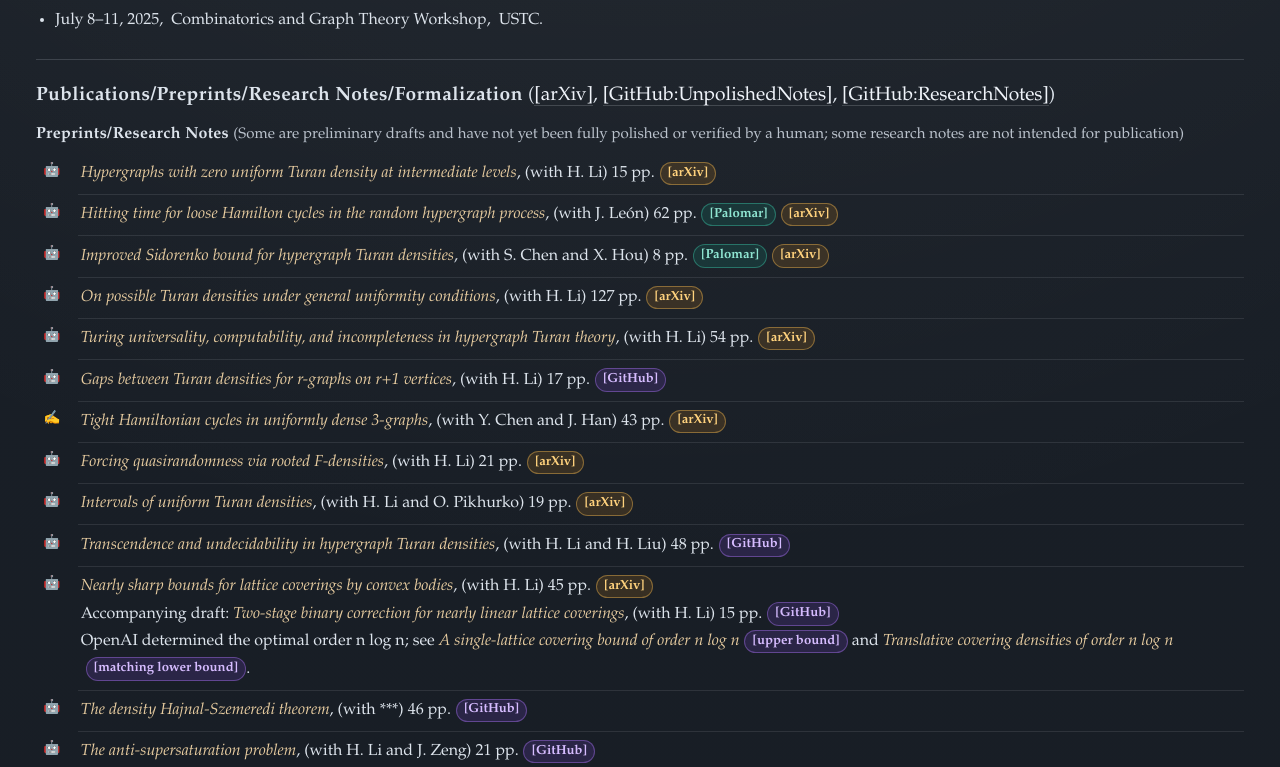
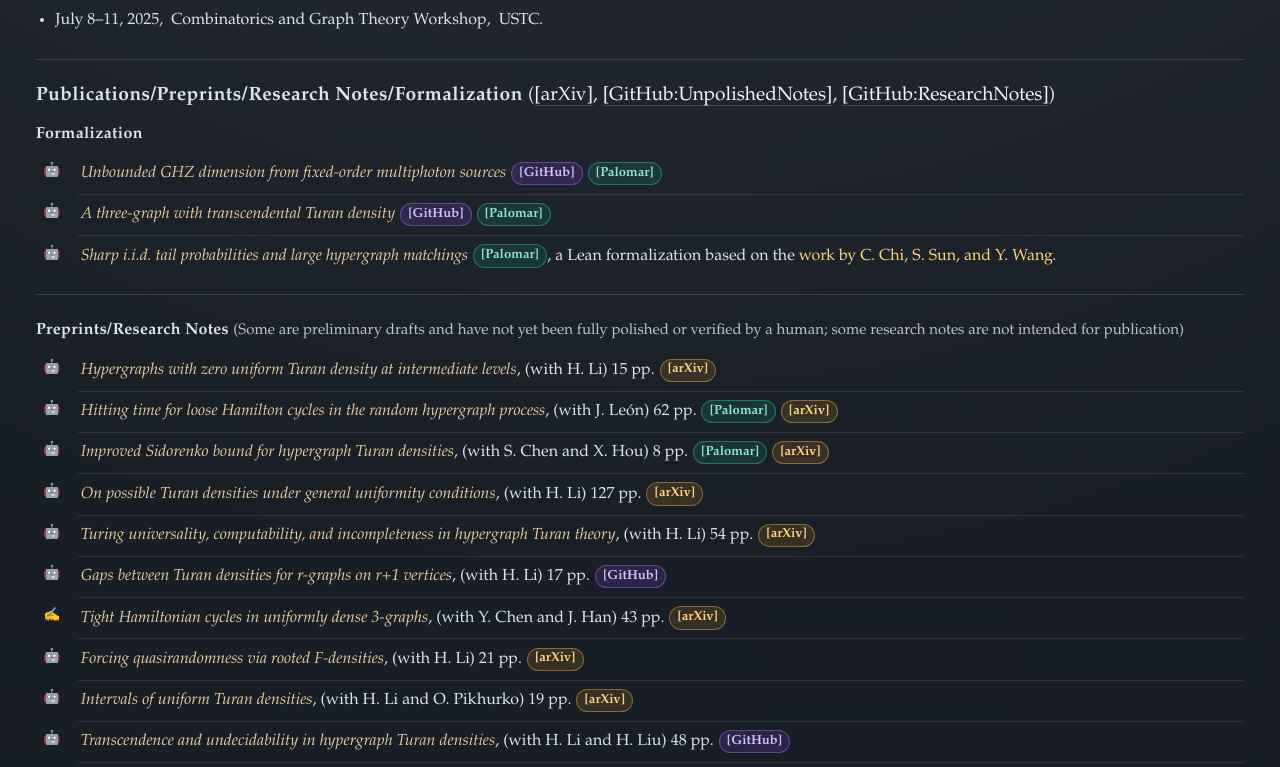
Before and after one commit to xliu2022/xliu2022.github.io, a plain HTML site: page index.html in a window 1280 px wide. Shown: the part 923-1690 px from the top of the page. Drawn offline with Linux system fonts and the light colour scheme.

Commit message:
Add GHZ and transcendental Turan formalizations

```diff
--- a/index.html
+++ b/index.html
@@ -409,6 +409,17 @@
 
       <div class="publication-group">
         <div class="publication-subhead">
+          <h3>Formalization</h3>
+        </div>
+      <ul class="pub-list">
+        <li class="ai-assisted"><em>Unbounded GHZ dimension from fixed-order multiphoton sources</em><a class="github-link" href="https://github.com/xliu2022/GHZ-unbounded-lean" target="_blank" rel="noopener noreferrer">[GitHub]</a><a class="palomar-link" href="https://palomar-registry.org/entry?id=PALOMAR-2026-11-24-000010&amp;version=1" target="_blank" rel="noopener noreferrer">[Palomar]</a></li>
+        <li class="ai-assisted"><em>A three-graph with transcendental Turan density</em><a class="github-link" href="https://github.com/xliu2022/transcendental-turan-lean" target="_blank" rel="noopener noreferrer">[GitHub]</a><a class="palomar-link" href="https://palomar-registry.org/entry?id=PALOMAR-2026-11-24-000001&amp;version=1" target="_blank" rel="noopener noreferrer">[Palomar]</a></li>
+        <li class="ai-assisted"><em>Sharp i.i.d. tail probabilities and large hypergraph matchings</em><a class="palomar-link" href="https://palomar-registry.org/entry?id=PALOMAR-2026-11-21-000003&amp;version=1" target="_blank" rel="noopener noreferrer">[Palomar]</a>, a Lean formalization based on the <a class="source-text-link" href="https://arxiv.org/abs/2610.16203" target="_blank" rel="noopener noreferrer">work by C. Chi, S. Sun, and Y. Wang</a>.</li>
+      </ul>
+      </div>
+
+      <div class="publication-group">
+        <div class="publication-subhead">
           <h3>Preprints/Research Notes <span class="publication-note-inline">(Some are preliminary drafts and have not yet been fully polished or verified by a human; some research notes are not intended for publication)</span></h3>
         </div>
       <ul class="pub-list">
@@ -458,15 +469,6 @@
         <li><em>Uniquely colorable hypergraphs</em>, (with J. Ma, T. Wang, and T. Zhu) 29 pp.<a class="arxiv-link" href="https://arxiv.org/abs/2409.01654" target="_blank" rel="noopener noreferrer">[arXiv]</a></li>
         <li><em>Nondegenerate Turan problems under (t,p)-norms</em>, (with W. Chen, D. Ilkovi, J. Leon, and O. Pikhurko) 46 pp.<a href="Mathematica_Calculations/tp-Norm_Turan.nb" target="_blank" rel="noopener noreferrer">Scripts</a><a class="arxiv-link" href="https://arxiv.org/abs/2406.15934" target="_blank" rel="noopener noreferrer">[arXiv]</a></li>
         <li><em>Strong stability from vertex-extendability and applications in generalized Turan problems</em>, (with W. Chen) 30 pp.<a class="arxiv-link" href="https://arxiv.org/abs/2406.05748" target="_blank" rel="noopener noreferrer">[arXiv]</a></li>
-      </ul>
-      </div>
-
-      <div class="publication-group">
-        <div class="publication-subhead">
-          <h3>Formalization</h3>
-        </div>
-      <ul class="pub-list">
-        <li class="ai-assisted"><em>Sharp i.i.d. tail probabilities and large hypergraph matchings</em><a class="palomar-link" href="https://palomar-registry.org/entry?id=PALOMAR-2026-11-21-000003&amp;version=1" target="_blank" rel="noopener noreferrer">[Palomar]</a>, a Lean formalization based on the <a class="source-text-link" href="https://arxiv.org/abs/2610.16203" target="_blank" rel="noopener noreferrer">work by C. Chi, S. Sun, and Y. Wang</a>.</li>
       </ul>
       </div>
 
```
